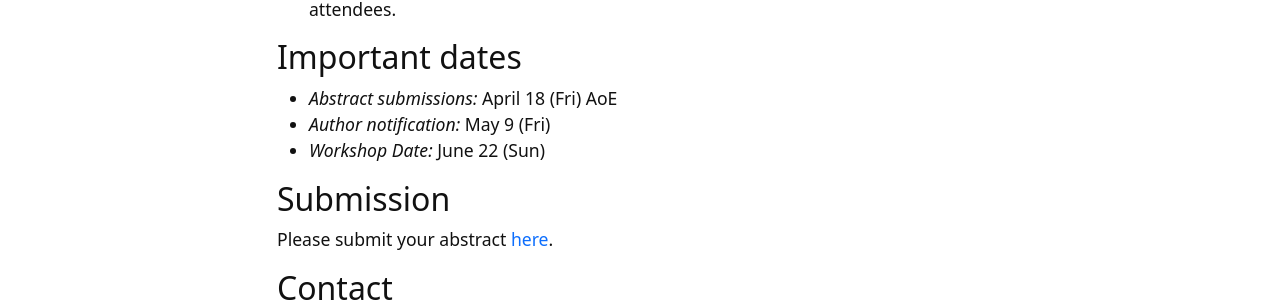
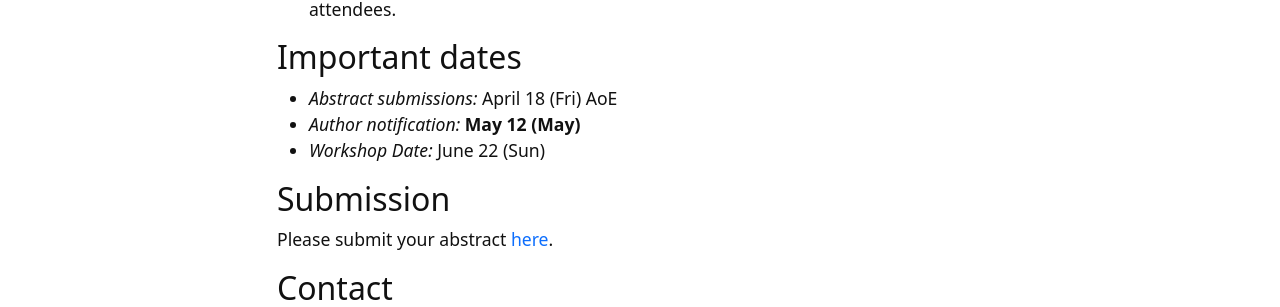
Before and after one commit to ftqcsa/ftqcsa.github.io, a Jekyll site: the page built from content/0-callforabstracts.md, in a window 1280 px wide. Shown: the part 1432-1739 px from the top of the page. Built offline with Jekyll 4.4.1, drawn with Linux system fonts in a browser that asks for light colours.

Commit message:
Update 0-callforabstracts.md

```diff
--- a/content/0-callforabstracts.md
+++ b/content/0-callforabstracts.md
@@ -35,7 +35,7 @@ The submission options are as follows:
 
 ## Important dates
 - _Abstract submissions:_ April 18 (Fri) AoE
-- _Author notification:_ May 9 (Fri)
+- _Author notification:_ __May 12 (May)__
 - _Workshop Date:_ June 22 (Sun)
 
 ## Submission
```
